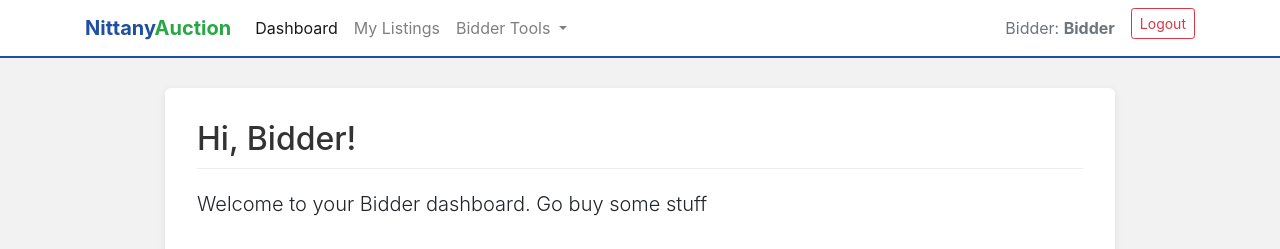
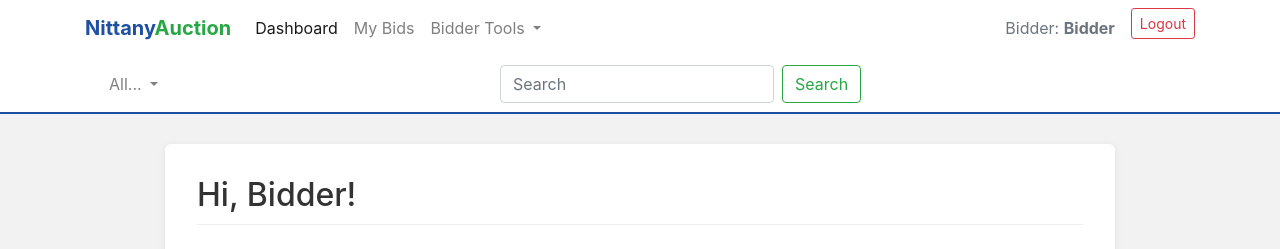
Before and after one commit to Unknowncoder2003/brain_not_found-431w-project, a Flask app: page /bidder in a window 1280 px wide. Shown: the top 249 px of the page. Run offline with Flask 3, Linux system fonts and the light colour scheme; data comes from the database, SQL or seed files in the repository; some libraries are stand-ins or nearby versions.

Commit message:
bidder html changes to accomodate search and categories

```diff
--- a/templates/bidder.html
+++ b/templates/bidder.html
@@ -13,14 +13,21 @@
 
     .navbar {
             background-color: white;
-            border-bottom: 2px solid #1e4fa1;
-            margin-bottom: 30px;
+
         }
+    .bottom-navbar {
+        background-color: white;
+        border-bottom: 2px solid #1e4fa1;
+        margin-bottom: 30px;
+
+    }
+
+
 
     .brand-text .nittany { color: #1e4fa1; font-weight: bold; }
     .brand-text .auction { color: #28a745; font-weight: bold; }
 
-        .dashboard-card {
+    .dashboard-card {
             background: white;
             border-radius: 6px;
             box-shadow: 0 2px 8px rgba(0,0,0,0.08);
@@ -54,7 +61,7 @@
                     <a class="nav-link" href="/bidder">Dashboard</a>
                 </li>
                 <li class="nav-item">
-                    <a class="nav-link" href="/my-listings">My Listings</a>
+                    <a class="nav-link" href="/my-listings">My Bids</a>
                 </li>
                 <li class="nav-item dropdown">
                 <a class="nav-link dropdown-toggle" href="#" id="exampleDropdown"
@@ -82,6 +89,49 @@
         </div>
     </div>
 </nav>
+
+<!-- searchbar and categories-->
+<nav class="navbar navbar-expand-lg navbar-light bottom-navbar"> <!-- trying to make it the same template as the other pages-->
+    <div class="container">
+        <a class="navbar-brand brand-text" href="/bidder">
+        </a>
+
+        <button class="navbar-toggler" type="button" data-toggle="collapse" data-target="#sellerNavbar">
+            <span class="navbar-toggler-icon"></span>
+        </button>
+
+        <div class="collapse navbar-collapse" id="searchNavbar">
+
+            <ul class="navbar-nav mr-auto">
+                <li class="nav-item dropdown">
+                <a class="nav-link dropdown-toggle" href="#" id="example2Dropdown"
+                   role="button" data-toggle="dropdown" aria-haspopup="true" aria-expanded="false">
+                    All...
+                </a>
+                <div class="dropdown-menu" aria-labelledby="exampleDropdown">
+                    <a class="dropdown-item" href="/past">Past Bids</a>
+                    <a class="dropdown-item" href="/watchlist">Watch list</a>
+                    <div class="dropdown-divider"></div>
+                    <a class="dropdown-item" href="/support">Contact HelpDesk</a>
+                </div>
+                </li>
+            </ul>
+
+            <form class="form-inline mr-auto">
+                <input class="form-control mr-sm-2" type="search" placeholder="Search" aria-label="Search">
+                <button class="btn btn-outline-success my-2 my-sm-0" type="submit">Search</button>
+            </form>
+        </div>
+    </div>
+</nav>
+
+
+
+
+
+
+
+
 
 <div class="container">
     <div class="row justify-content-center">
```
